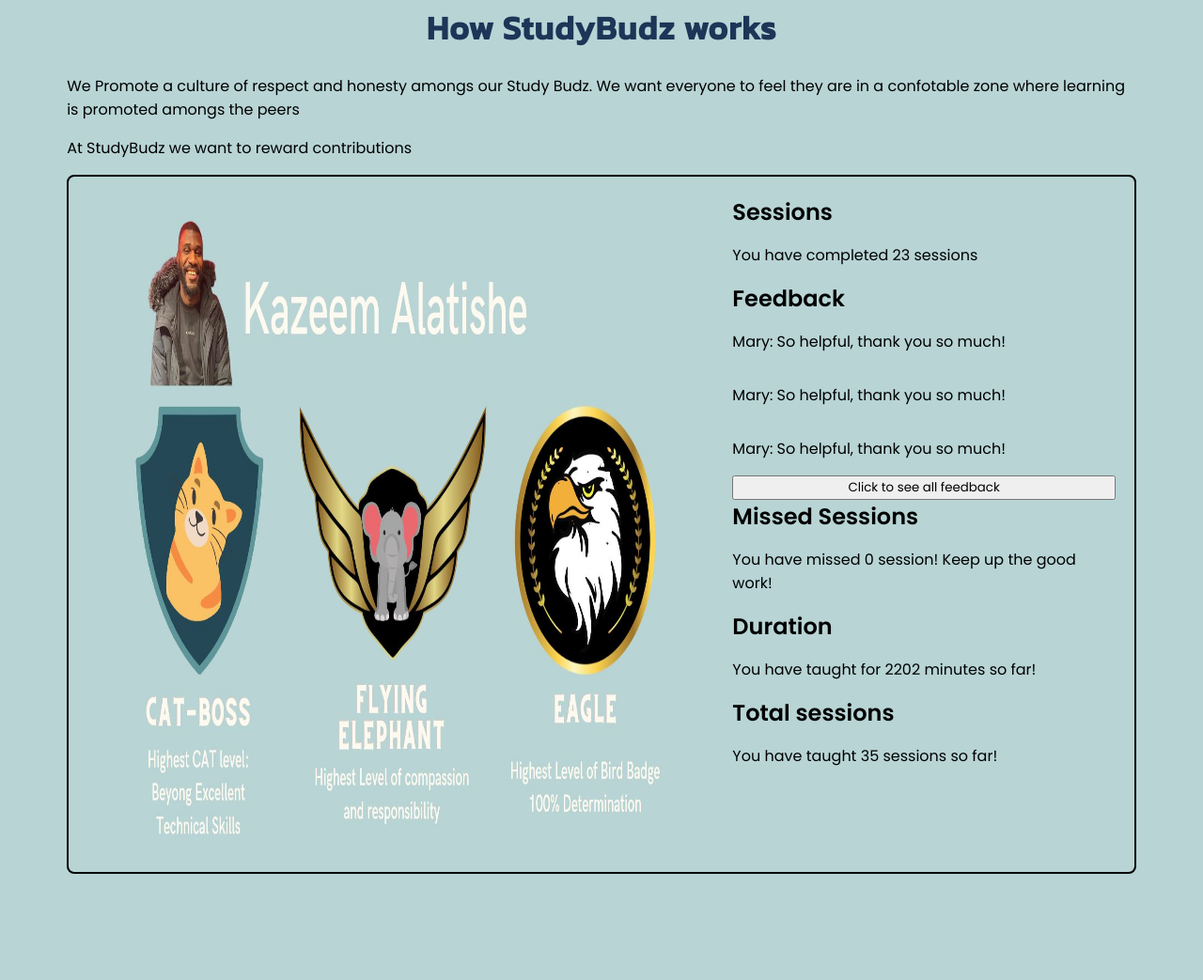
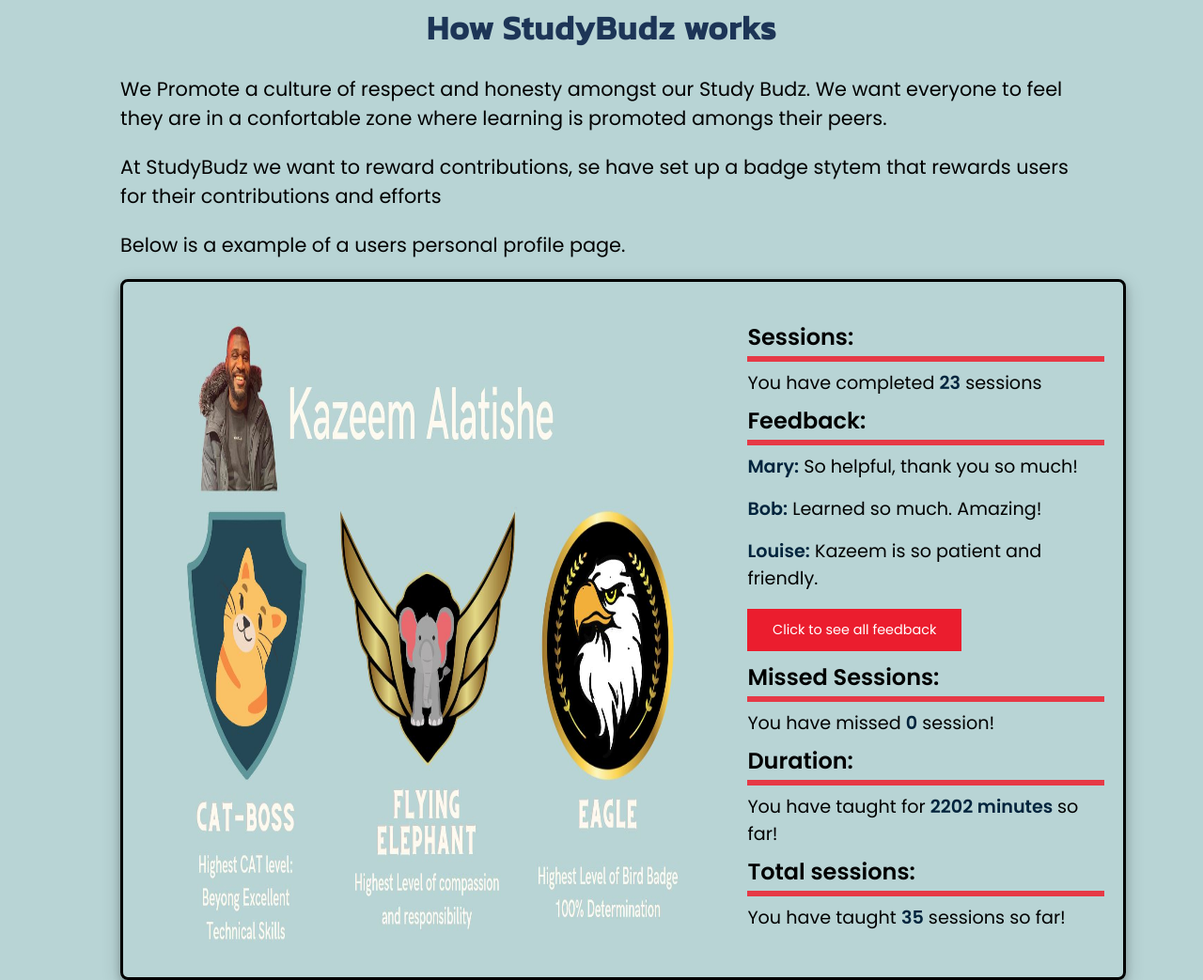
Before and after one commit to ffjaervik/StudyBudz_Front-end, a React app in the folder study-budz-2.0/: page /how-study-budz-work in a window 1280 px wide. Shown: the part 296-1339 px from the top of the page at 94% size. Before the commit the page ends 1254 px from the top, so only its background shows below. Built offline with nearby package versions, Linux system fonts and the light colour scheme; no server answers.

Commit message:
how study budz works

```diff
--- a/study-budz-2.0/src/Components/HowStudyBudzWork/HowStudyBudzWork.css
+++ b/study-budz-2.0/src/Components/HowStudyBudzWork/HowStudyBudzWork.css
@@ -1,11 +1,22 @@
+.how-study-budz-work {
+  width: 90%;
+  margin: auto;
+}
+
 .teacher-card-container {
+  margin: auto;
   display: flex;
-  border: 2px solid black;
+
   border-radius: 8px;
   gap: 30px;
   height: 700px;
   padding: 20px;
+  width: 100%;
+  justify-content: center;
+  border: 3px solid black;
+  box-shadow: 0 4px 8px 0 rgba(0, 0, 0, 0.2), 0 6px 20px 0 rgba(0, 0, 0, 0.19);
 }
+
 .card-pic {
   width: 60%;
   height: 100%;
@@ -14,8 +25,33 @@
   display: flex;
   flex-direction: column;
   align-items: left;
-  max-height: 700%;
+  max-height: 700px;
+  justify-content: center;
 }
 .info-container h2 {
   margin: 0;
 }
+.info-container p {
+  margin: 8px 0;
+  font-size: 1.2rem;
+}
+
+.info-container h2 {
+  border-bottom: 6px solid #e63946;
+  padding-bottom: 3px;
+}
+.info-container button {
+  width: 60%;
+  padding: 12px 5px;
+  background-color: #eb1d2e;
+  border: none;
+  color: white;
+  font-size: 0.9rem;
+  margin: 10px 0;
+}
+.info-container button:hover {
+  background-color: #a70614;
+}
+.text-container p {
+  font-size: 1.3rem;
+}
--- a/study-budz-2.0/src/Components/HowStudyBudzWork/index.js
+++ b/study-budz-2.0/src/Components/HowStudyBudzWork/index.js
@@ -3,30 +3,57 @@
 const HowStudyBudzWork = () => {
   return (
     <div className="how-study-budz-work">
-      <h1>How StudyBudz works</h1>
-      <p>
-        {' '}
-        We Promote a culture of respect and honesty amongs our Study Budz. We
-        want everyone to feel they are in a confotable zone where learning is
-        promoted amongs the peers
-      </p>
-      <p>At StudyBudz we want to reward contributions</p>
+      <div className="text-container">
+        <h1>How StudyBudz works</h1>
+        <p>
+          {' '}
+          We Promote a culture of respect and honesty amongst our Study Budz. We
+          want everyone to feel they are in a confortable zone where learning is
+          promoted amongs their peers.
+        </p>
+        <p>
+          At StudyBudz we want to reward contributions, se have set up a badge
+          stytem that rewards users for their contributions and efforts
+        </p>
+        <p>Below is a example of a users personal profile page. </p>
+      </div>
       <div className="teacher-card-container">
         <img className="card-pic" src={KazeemCard} alt="badges example" />
         <div className="info-container">
-          <h2>Sessions</h2>
-          <p>You have completed 23 sessions</p>
-          <h2>Feedback</h2>
-          <p>Mary: So helpful, thank you so much!</p>
-          <p>Mary: So helpful, thank you so much!</p>
-          <p>Mary: So helpful, thank you so much!</p>
+          <h2>Sessions:</h2>
+
+          <p>
+            You have completed <strong>23</strong> sessions
+          </p>
+          <h2>Feedback:</h2>
+          <p>
+            <strong>Mary:</strong> So helpful, thank you so much!
+          </p>
+          <p>
+            {' '}
+            <strong>Bob:</strong> Learned so much. Amazing!
+          </p>
+          <p>
+            {' '}
+            <strong>Louise:</strong> Kazeem is so patient and friendly.
+          </p>
+
           <button>Click to see all feedback</button>
-          <h2>Missed Sessions</h2>
-          <p> You have missed 0 session! Keep up the good work!</p>
-          <h2>Duration</h2>
-          <p> You have taught for 2202 minutes so far!</p>
-          <h2>Total sessions</h2>
-          <p> You have taught 35 sessions so far!</p>
+          <h2>Missed Sessions:</h2>
+          <p>
+            {' '}
+            You have missed <strong>0</strong> session!{' '}
+          </p>
+          <h2>Duration:</h2>
+          <p>
+            {' '}
+            You have taught for <strong>2202 minutes </strong> so far!{' '}
+          </p>
+          <h2>Total sessions:</h2>
+          <p>
+            {' '}
+            You have taught <strong>35</strong> sessions so far!
+          </p>
         </div>
       </div>
     </div>
--- a/study-budz-2.0/src/Components/LessonCard/lesson-card.css
+++ b/study-budz-2.0/src/Components/LessonCard/lesson-card.css
@@ -16,9 +16,9 @@
   font-size: 1.1rem;
 }
 .single-lesson:hover {
-  transform: scale(1.1);
   box-shadow: 0 10px 40px 0 rgba(0, 0, 0, 0.4);
   z-index: 3;
+  transform: scale(1.1);
   transition-duration: 500ms;
   transition-property: transform;
 }
```
